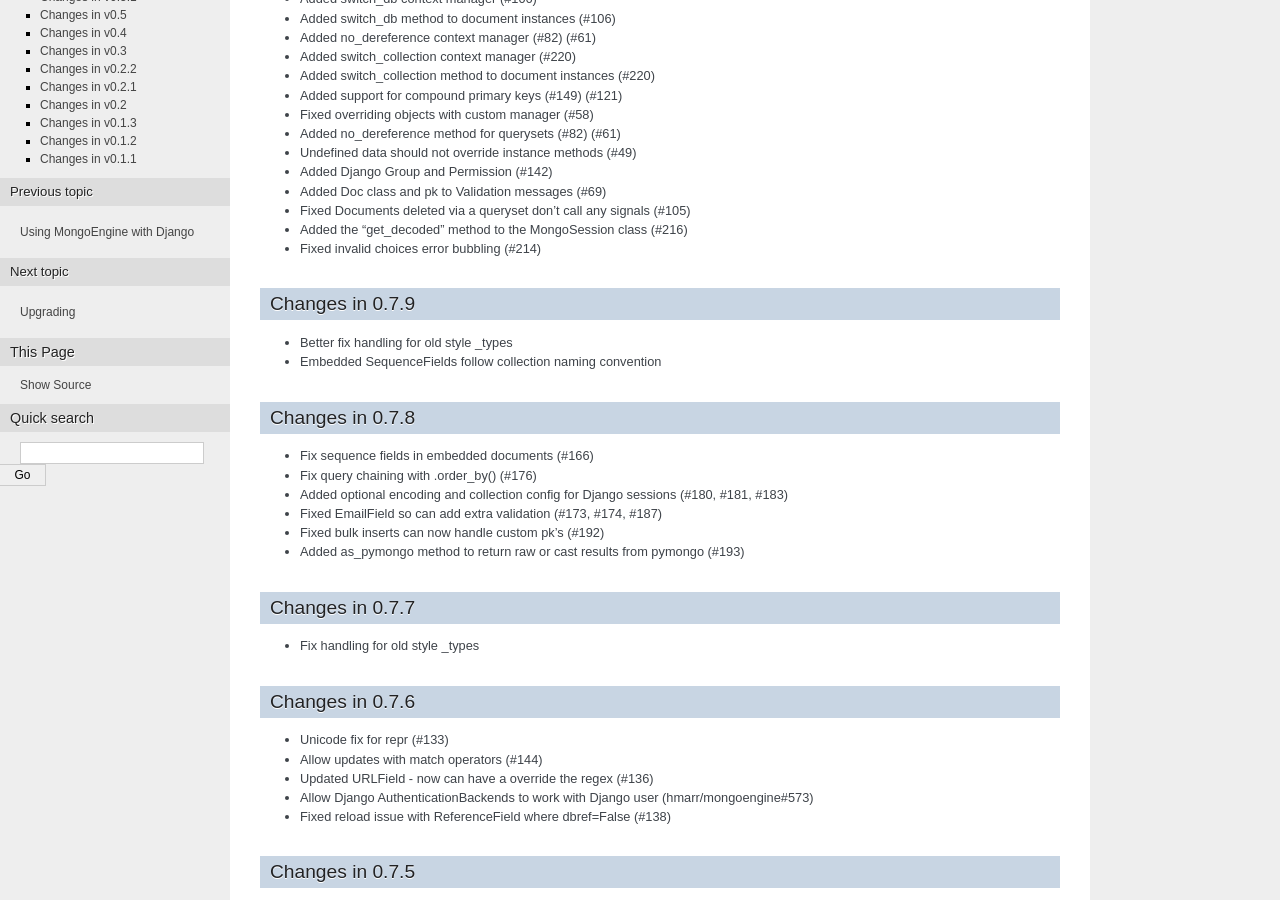
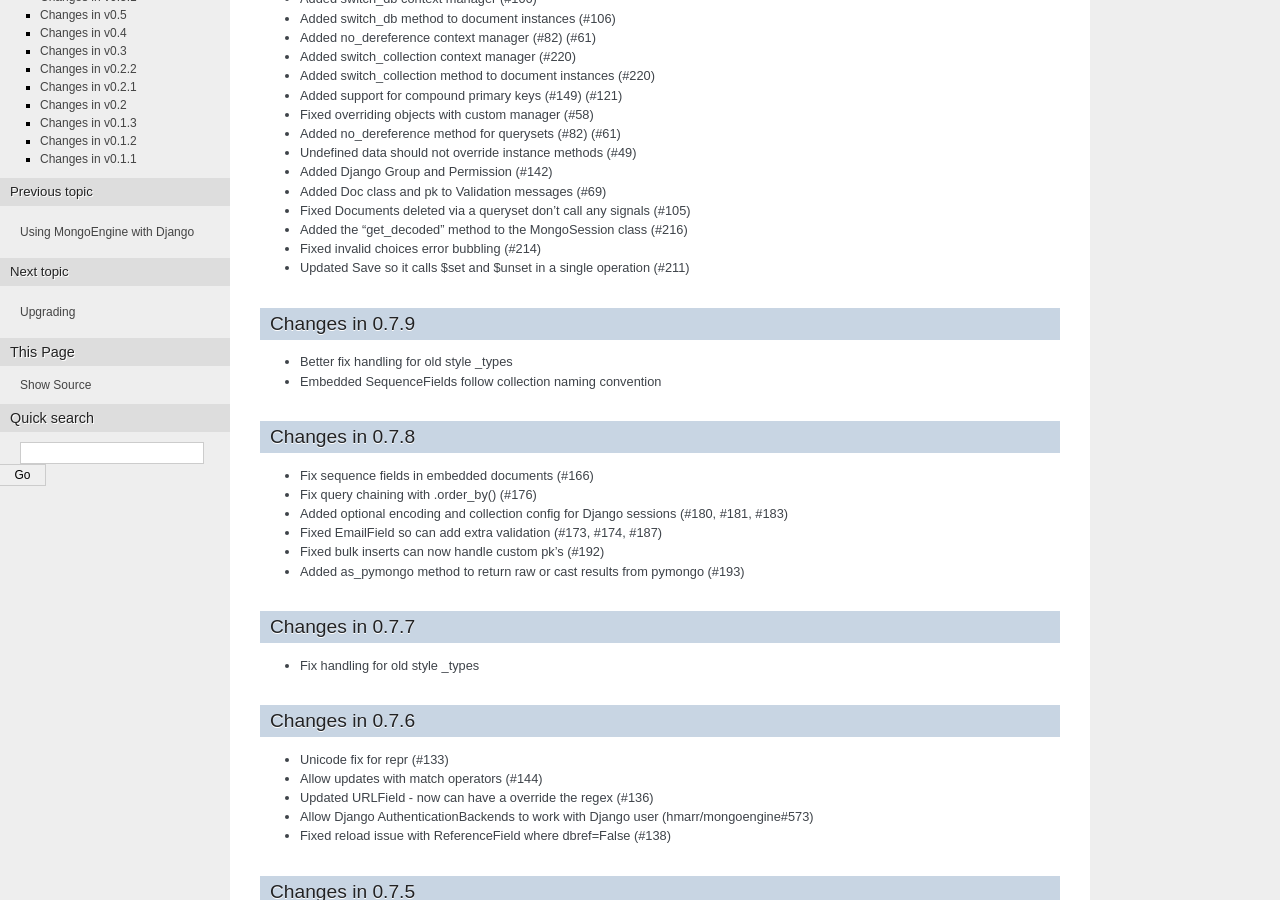
Before and after one commit to MongoEngine/mongoengine, a Sphinx documentation site: the page built from docs/changelog.rst, in a window 1280 px wide and 900 px high, scrolled down 714 px. Built offline with Sphinx 7.4.7, drawn with Linux system fonts in a browser that asks for light colours; the version number could not be read and is left out.

Commit message:
Updated Save so it calls $set and $unset in a single operation (#211)

```diff
--- a/docs/changelog.rst
+++ b/docs/changelog.rst
@@ -46,6 +46,7 @@ Changes in 0.8.X
 - Fixed Documents deleted via a queryset don't call any signals (#105)
 - Added the "get_decoded" method to the MongoSession class (#216)
 - Fixed invalid choices error bubbling (#214)
+- Updated Save so it calls $set and $unset in a single operation (#211)
 
 Changes in 0.7.9
 ================
```
Also changed, not shown: 1 other file.
